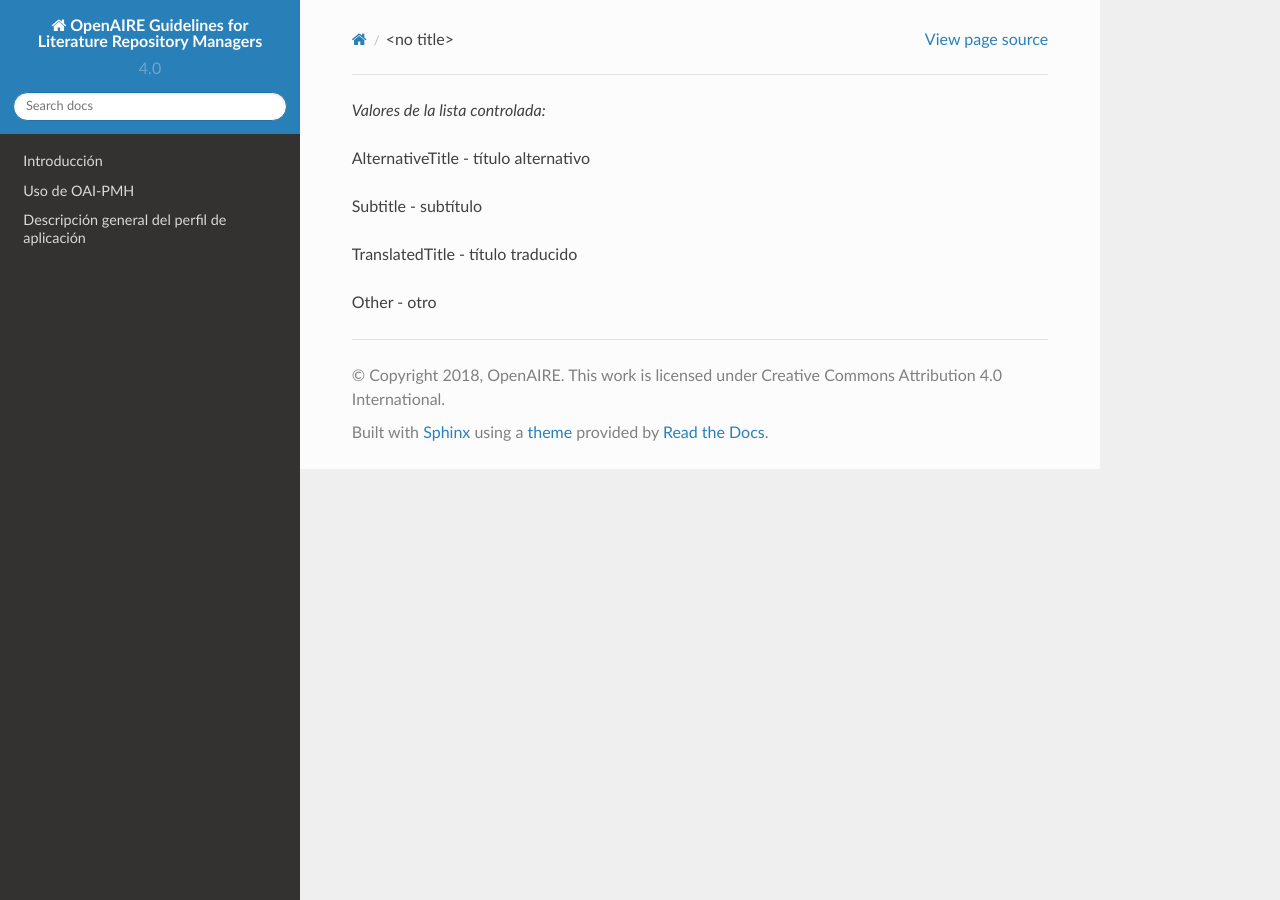
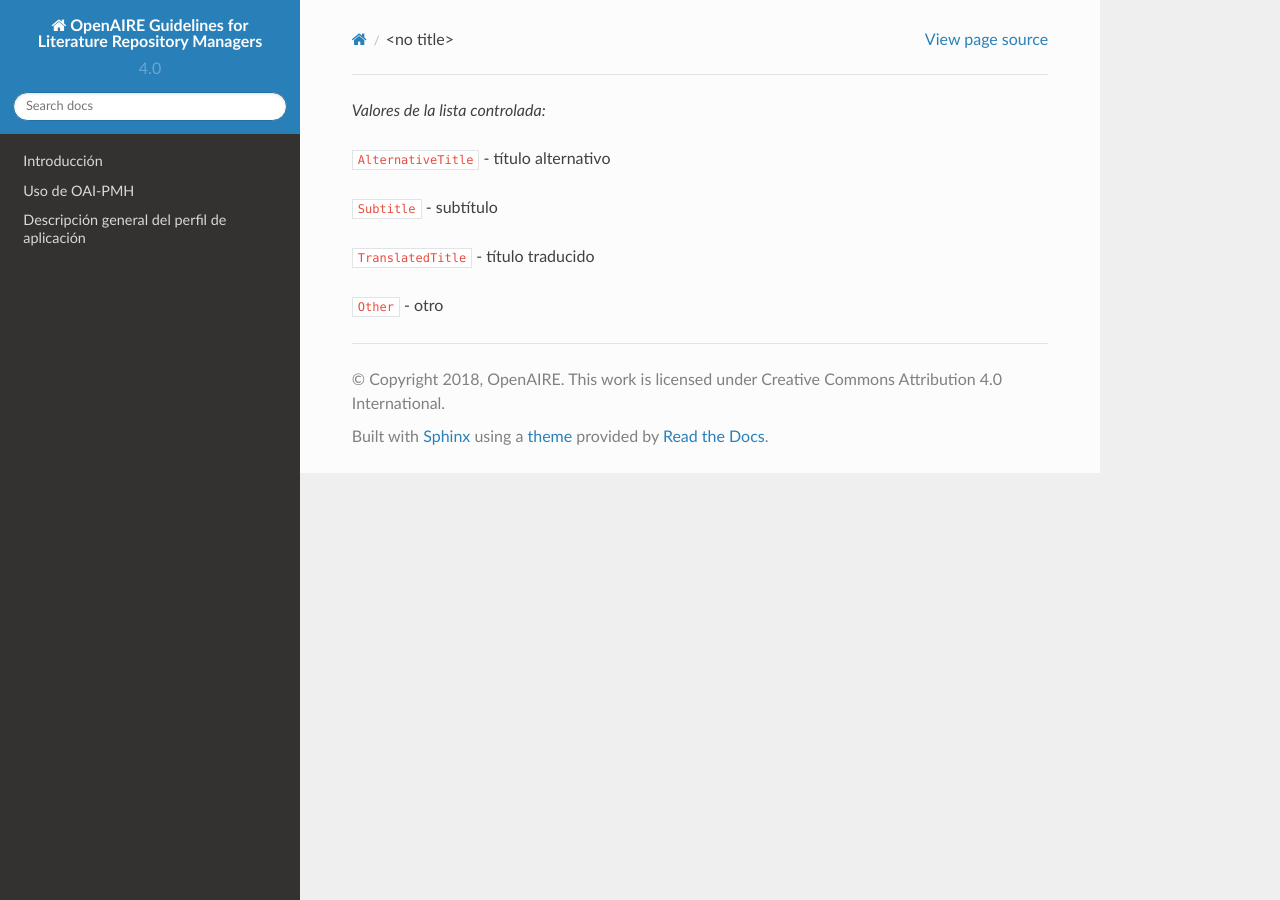
Before and after one commit to memoemg/openAIRE4, a Sphinx documentation site: the page built from docs/vocabularies/titletype.rst, in a window 1280 px wide. Built offline with Sphinx 7.4.7 and the Read the Docs theme 2.0.0, drawn with Linux system fonts in a browser that asks for light colours; a script that is not in the unit is left out.

```diff
--- a/docs/vocabularies/titletype.rst
+++ b/docs/vocabularies/titletype.rst
@@ -1,7 +1,7 @@
 
 *Valores de la lista controlada:*
 
-* AlternativeTitle - título alternativo
-* Subtitle - subtítulo
-* TranslatedTitle - título traducido
-* Other - otro
+* ``AlternativeTitle`` - título alternativo
+* ``Subtitle`` - subtítulo
+* ``TranslatedTitle`` - título traducido
+* ``Other`` - otro
```
